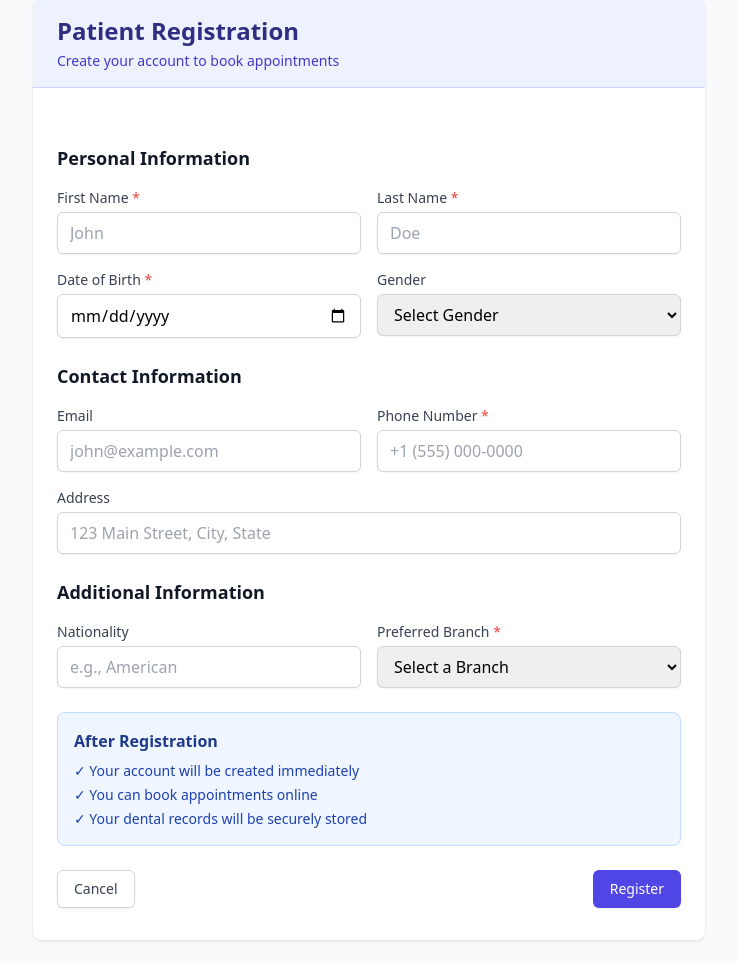
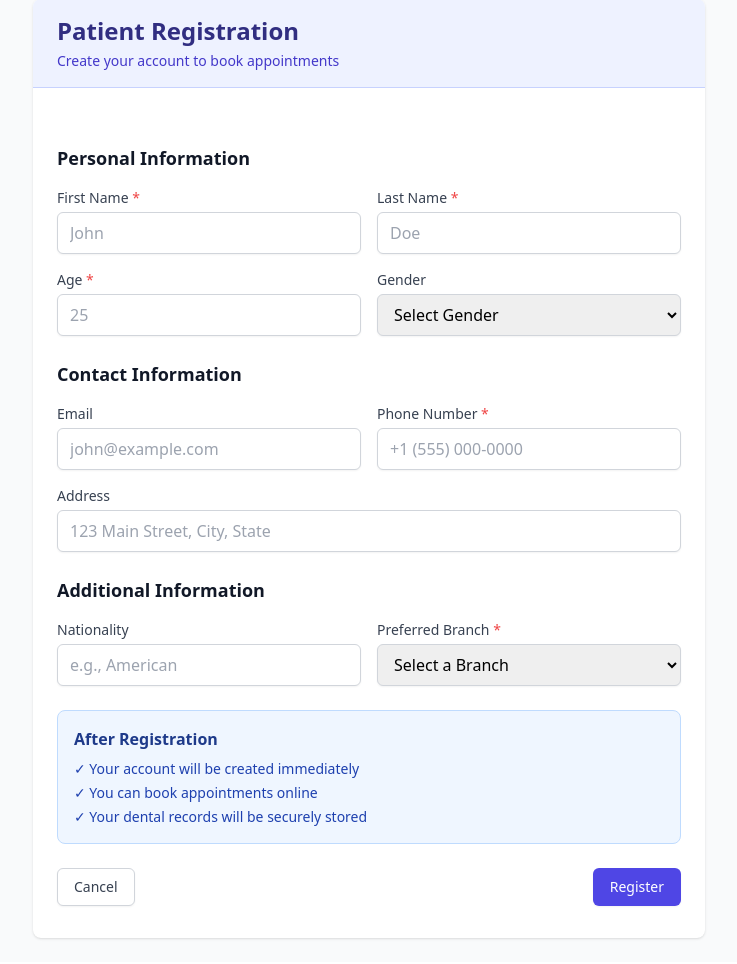
Before and after one commit to ssekimuli/dentichair-multitenant-backend, a Laravel app: page /self-register in a window 1280 px wide. Shown: the part 89-1053 px from the top of the page, without its empty margins (271-1008 px from the left). After the commit the page ends 1029 px from the top, so only its background shows below. Run offline with Laravel 12, Linux system fonts and the light colour scheme; data comes from the database, SQL or seed files in the repository; some libraries are stand-ins or nearby versions.

Commit message:
Fix patient registration form to use age field instead of date_of_birth
Update patient-registration.blade.php form to match backend validation:
- Replace date_of_birth input with age number input
- Set min=1 and max=150 for age validation
- Display age field placeholder

This aligns the form with the updated controller validation.

Co-Authored-By: Claude Haiku 4.5 <noreply@anthropic.com>

```diff
--- a/resources/views/forms/patient-registration.blade.php
+++ b/resources/views/forms/patient-registration.blade.php
@@ -59,15 +59,15 @@
                             @enderror
                         </div>
 
-                        <!-- Date of Birth -->
+                        <!-- Age -->
                         <div>
-                            <label for="date_of_birth" class="block text-sm font-medium text-gray-700">
-                                Date of Birth <span class="text-red-500">*</span>
+                            <label for="age" class="block text-sm font-medium text-gray-700">
+                                Age <span class="text-red-500">*</span>
                             </label>
-                            <input type="date" id="date_of_birth" name="date_of_birth" required
-                                class="mt-1 block w-full px-3 py-2 border border-gray-300 rounded-md shadow-sm focus:outline-none focus:ring-indigo-500 focus:border-indigo-500 @error('date_of_birth') border-red-500 @enderror"
-                                value="{{ old('date_of_birth') }}">
-                            @error('date_of_birth')
+                            <input type="number" id="age" name="age" required min="1" max="150"
+                                class="mt-1 block w-full px-3 py-2 border border-gray-300 rounded-md shadow-sm focus:outline-none focus:ring-indigo-500 focus:border-indigo-500 @error('age') border-red-500 @enderror"
+                                value="{{ old('age') }}" placeholder="25">
+                            @error('age')
                                 <p class="mt-1 text-sm text-red-600">{{ $message }}</p>
                             @enderror
                         </div>
```
